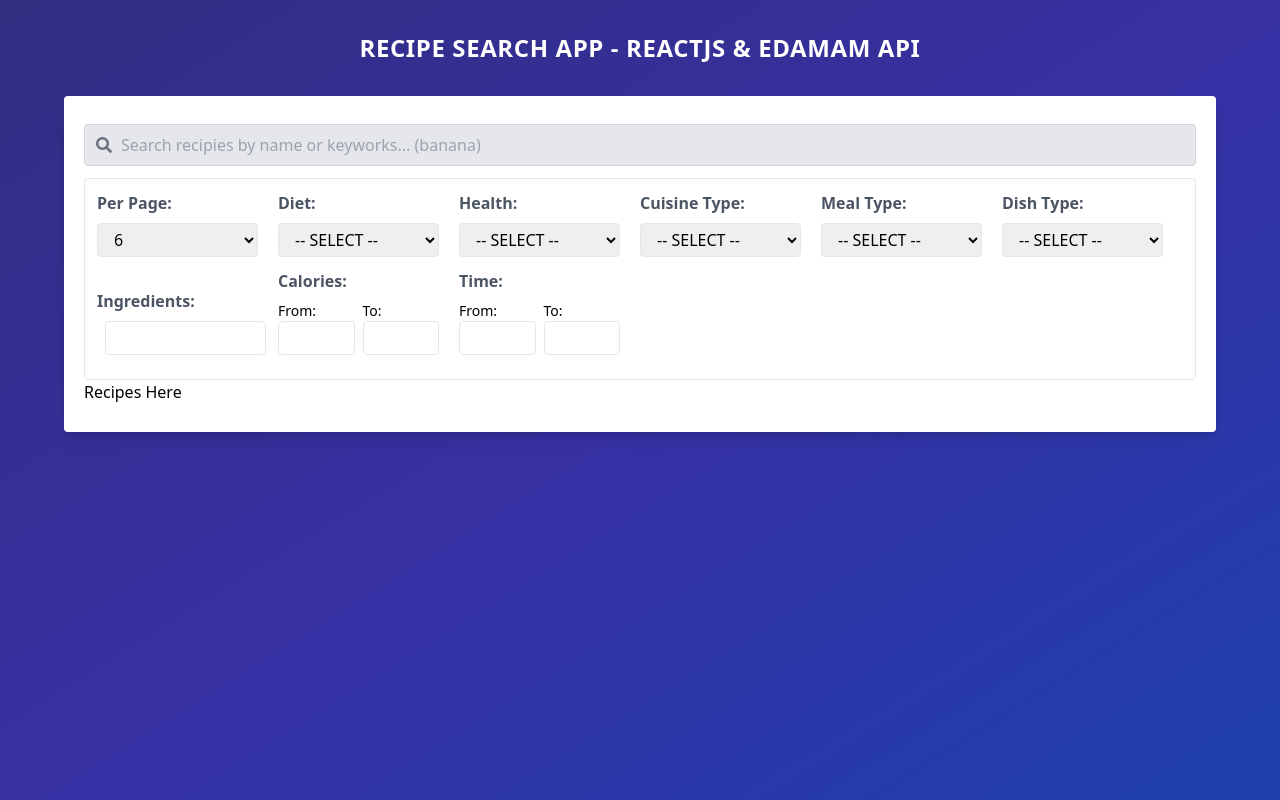
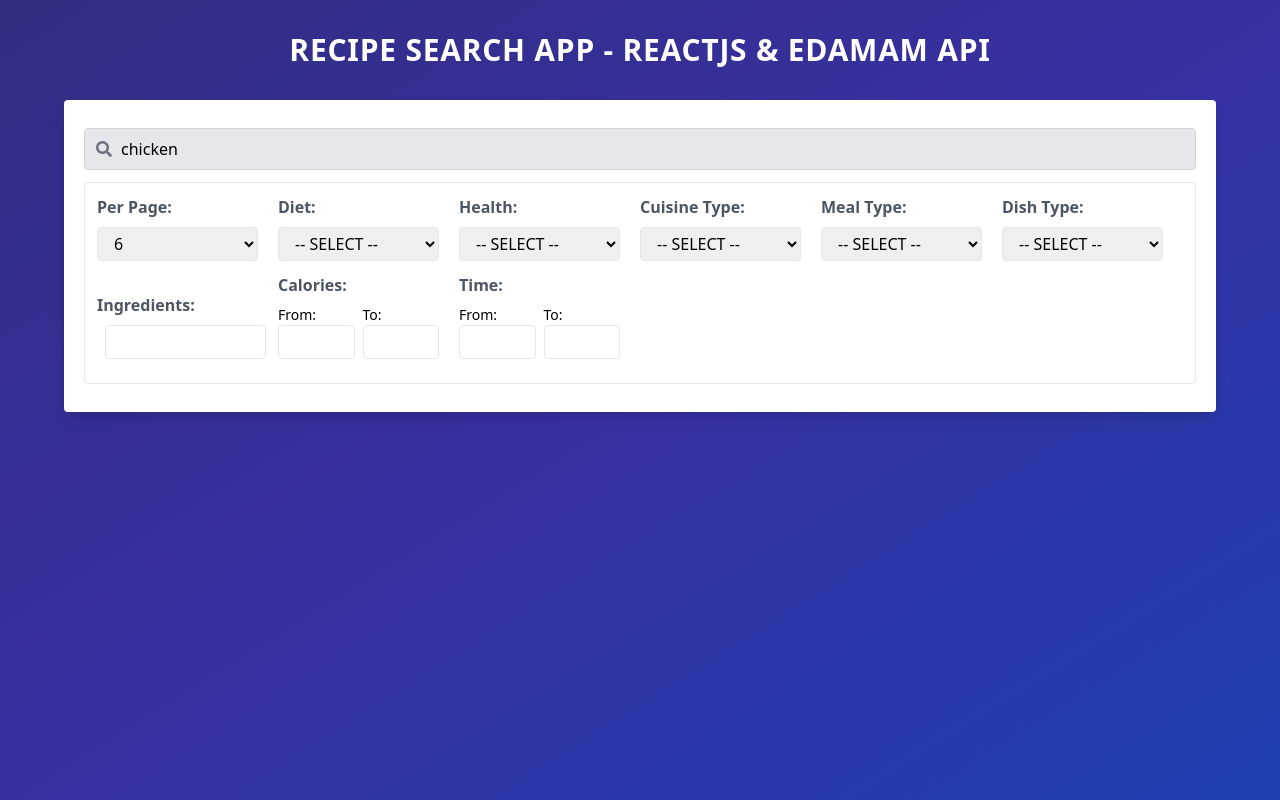
Before and after one commit to ProMehedi/react-recipe-search, a React (Create React App) app: page / in a window 1280 px wide. Built offline with nearby package versions, Linux system fonts and the light colour scheme; no server answers.

Commit message:
Search Recipe

```diff
--- a/src/App.js
+++ b/src/App.js
@@ -1,25 +1,30 @@
 import axios from 'axios'
-import React, { useEffect } from 'react'
+import React, { useEffect, useState } from 'react'
 import Filter from './components/Filter'
 import Layout from './components/Layout'
 import Search from './components/Search'
 
 const App = () => {
+  const [recipes, setRecipes] = useState({})
+  const [query, setQuery] = useState('chicken')
+
+  const API_URL = `https://api.edamam.com/search?q=${query}&app_id=${process.env.REACT_APP_EDAMAM_APP_ID}&app_key=${process.env.REACT_APP_EDAMAM_APP_KEY}&from=0&to=3&calories=591-722&health=alcohol-free`
+
   useEffect(() => {
     const getRecipes = async () => {
-      const { data } = await axios.get(
-        `https://api.edamam.com/search?q=chicken&app_id=${process.env.REACT_APP_EDAMAM_APP_ID}&app_key=${process.env.REACT_APP_EDAMAM_APP_KEY}&from=0&to=3&calories=591-722&health=alcohol-free`
-      )
-      console.log(data)
+      const { data } = await axios.get(API_URL)
+      setRecipes(data)
     }
     getRecipes()
-  }, [])
+  }, [API_URL])
+
+  console.log(recipes)
 
   return (
     <Layout>
-      <Search />
+      <Search query={query} setQuery={setQuery} />
       <Filter />
-      <div>Recipes Here</div>
+      <div></div>
     </Layout>
   )
 }
--- a/src/components/Layout.js
+++ b/src/components/Layout.js
@@ -5,7 +5,7 @@
     <div className='bg-gradient-to-br h-screen from-indigo-900 via-indigo-800 to-blue-800'>
       <div className='container mx-auto px-4 flex justify-center'>
         <div className='flex-1'>
-          <h2 className='py-8 px-4 text-center text-white font-bold text-2xl uppercase tracking-wide'>
+          <h2 className='py-8 px-4 text-center text-white font-bold text-xl uppercase tracking-wide sm:text-2xl md:text-3xl'>
             Recipe Search App - ReactJS & Edamam API
           </h2>
           <div className=' bg-white w-full shadow-lg py-7 px-5 rounded max-w-6xl mx-auto'>
--- a/src/components/Search.js
+++ b/src/components/Search.js
@@ -1,6 +1,6 @@
 import React from 'react'
 
-const Search = () => {
+const Search = ({ query, setQuery }) => {
   return (
     <>
       <div className='flex items-center '>
@@ -13,6 +13,8 @@
           name='search'
           id='search'
           placeholder='Search recipies by name or keyworks... (banana)'
+          value={query}
+          onChange={(e) => setQuery(e.target.value)}
         />
       </div>
     </>
```
